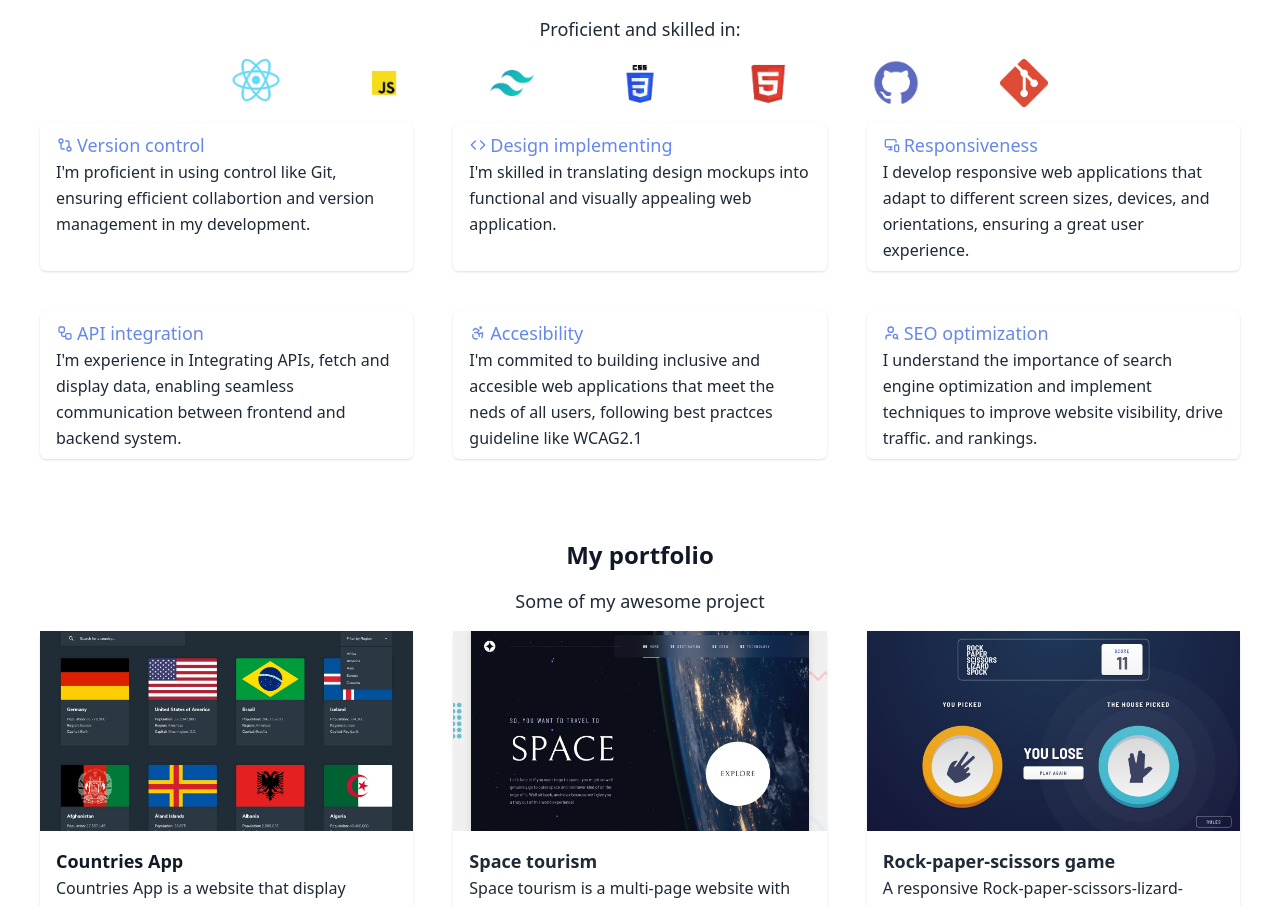
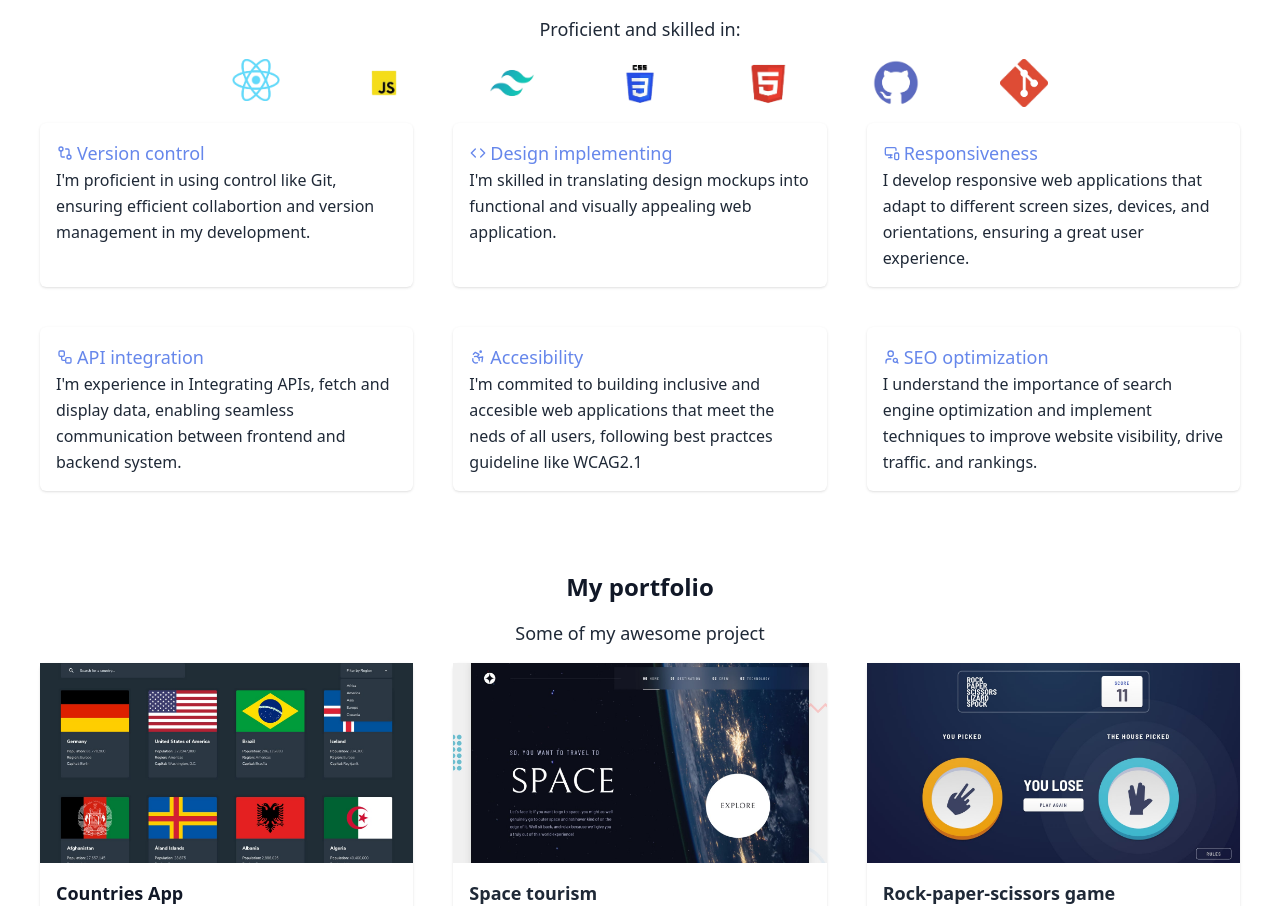
Before and after one commit to fidelisobioma/fidexcode, a React (Vite) app: page / in a window 1280 px wide. Shown: the part 1245-2151 px from the top of the page. Built offline with nearby package versions, Linux system fonts and the light colour scheme.

Commit message:
increase padding size

```diff
--- a/src/components/Navbar.jsx
+++ b/src/components/Navbar.jsx
@@ -22,7 +22,7 @@ function Navbar() {
                 className="w-full"
               />
             </div>
-            <div className="text-xl md:text-2xl font-bold text-gray-900 dark:text-white">
+            <div className="text-xl md:text-2xl font-bold text-gray-900 ">
               fidexcode
             </div>
           </div>
--- a/src/components/Skills.jsx
+++ b/src/components/Skills.jsx
@@ -42,7 +42,7 @@ function Skills() {
         </div>
       </div>
       <div className="grid md:grid-cols-2 lg:grid-cols-3 gap-10 mt-4 text-gray-800">
-        <div className="shadow rounded-md px-4 py-2 bg-white">
+        <div className="shadow rounded-md p-4  bg-white">
           <div className="flex gap-1 justify-center md:justify-start items-center  bg-slate  rounded px-px ">
             <GitCompare color="#6687eb" className="size-4 font-normal " />
             <p className="text-lg font-normal text-[#6687eb] ">
@@ -54,7 +54,7 @@ function Skills() {
             collabortion and version management in my development.
           </p>
         </div>
-        <div className="shadow rounded-md px-4 py-2 bg-white">
+        <div className="shadow rounded-md p-4 bg-white">
           <div className="flex gap-1 justify-center md:justify-start items-center  bg-slate- rounded px-px">
             <Code color="#6687eb" className="size-4 font-normal " />
             <p className="text-lg font-normal text-[#6687eb]">
@@ -66,7 +66,7 @@ function Skills() {
             visually appealing web application.
           </p>
         </div>
-        <div className="shadow rounded-md px-4 py-2 bg-white">
+        <div className="shadow rounded-md p-4 bg-white">
           <div className="flex gap-1 justify-center md:justify-start items-center  bg-slate rounded px-px">
             <MonitorSmartphone
               color="#6687eb"
@@ -79,7 +79,7 @@ function Skills() {
             sizes, devices, and orientations, ensuring a great user experience.
           </p>
         </div>
-        <div className="shadow rounded-md px-4 py-2 bg-white">
+        <div className="shadow rounded-md p-4 bg-white">
           <div className="flex gap-1 justify-center md:justify-start items-center  bg-slate rounded px-px">
             <Workflow color="#6687eb" className="size-4 font-normal " />
             <p className="text-lg font-normal text-[#6687eb]">
@@ -91,7 +91,7 @@ function Skills() {
             seamless communication between frontend and backend system.
           </p>
         </div>
-        <div className="shadow rounded-md px-4 py-2 bg-white">
+        <div className="shadow rounded-md p-4 bg-white">
           <div className="flex gap-1 justify-center md:justify-start items-center   rounded px-px">
             <Accessibility color="#6687eb" className="size-4 font-normal " />
             <p className="text-lg font-normal text-[#6687eb]">Accesibility</p>
@@ -102,7 +102,7 @@ function Skills() {
             like WCAG2.1
           </p>
         </div>
-        <div className="shadow rounded-md px-4 py-2 bg-white">
+        <div className="shadow rounded-md p-4 bg-white">
           <div className="flex gap-1 justify-center md:justify-start items-center rounded px-px">
             <UserSearch color="#6687eb" className="size-4 font-normal " />
             <p className="text-lg font-normal text-[#6687eb] ">
```
